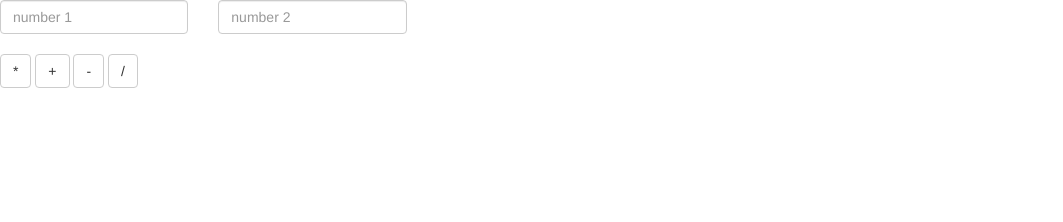
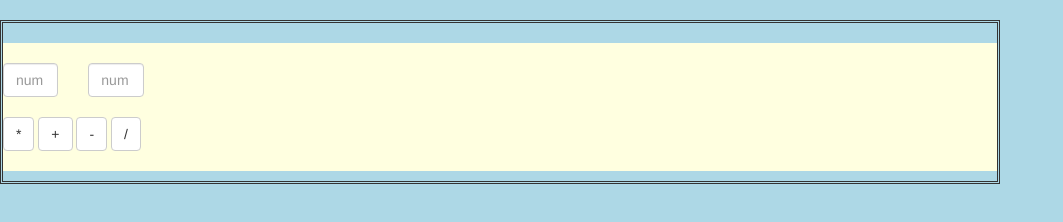
Before and after one commit to blairvansant/spa_calculator, a plain HTML site: page index.html in a window 1280 px wide. Shown: the whole page, without its empty margins (0-1063 px from the left). Drawn offline with nearby package versions, Linux system fonts and the light colour scheme.

Commit message:
added styling, needs work

```diff
--- a/index.html
+++ b/index.html
@@ -2,18 +2,20 @@
 <html>
 <head>
 	<title>Calculator</title>
+		<link rel="stylesheet" type="text/css" href="style.css">
+
 	<link rel="stylesheet" href="https://maxcdn.bootstrapcdn.com/bootstrap/3.3.7/css/bootstrap.min.css" integrity="sha384-BVYiiSIFeK1dGmJRAkycuHAHRg32OmUcww7on3RYdg4Va+PmSTsz/K68vbdEjh4u" crossorigin="anonymous">
 	<link rel="stylesheet" type="text/css" href="style.css">
 </head>
-<body>
+<body class="body">
 
-
+<div class="calc">
 	<div class="row">
-  	<div class="col-xs-2">
-   	 	<input id="inpOne" type="text" class="form-control" placeholder="number 1">
+  	<div class="col-xs-1">
+   	 	<input id="inpOne" type="text" class="form-control" placeholder="num 1">
   </div>
-  <div class="col-xs-2">
-    <input id="inpTwo" type="text" class="form-control" placeholder="number 2">
+  <div class="col-xs-1">
+    <input id="inpTwo" type="text" class="form-control" placeholder="num 2">
   	</div>
 	</div>
 	<br>
@@ -24,19 +26,7 @@
 		<input id="divide" class="btn btn-default" type="button" value="/"><br>
 		<br>
 	<p id="output"></p>
-
-
-
-
-
-
-
-
-
-
-
-
-
+	</div>
 <script src="http://code.jquery.com/jquery-latest.min.js"
         type="text/javascript"></script>
 <script src="https://maxcdn.bootstrapcdn.com/bootstrap/3.3.7/js/bootstrap.min.js" integrity="sha384-Tc5IQib027qvyjSMfHjOMaLkfuWVxZxUPnCJA7l2mCWNIpG9mGCD8wGNIcPD7Txa" crossorigin="anonymous"></script>
--- a/style.css
+++ b/style.css
@@ -0,0 +1,30 @@
+
+.body {
+	margin-top: 20px;
+	background-color: lightblue;
+	border-style: double;
+	padding-top: 20px;
+	width: 1000px;
+}
+
+.calc {
+	background-color: lightyellow;
+	padding: 20px 0 0 0;
+	margin-bottom:  -0px;
+}
+
+
+/*.buttons {
+	margin: center;
+}
+*/
+/*#inpOne {
+	margin: 0 25px;
+	padding: 0 45px;
+}
+
+#inpTwo {
+	padding-right: : 30px;
+	margin: 0 90px;
+	padding:0 45px;
+}*/
```
